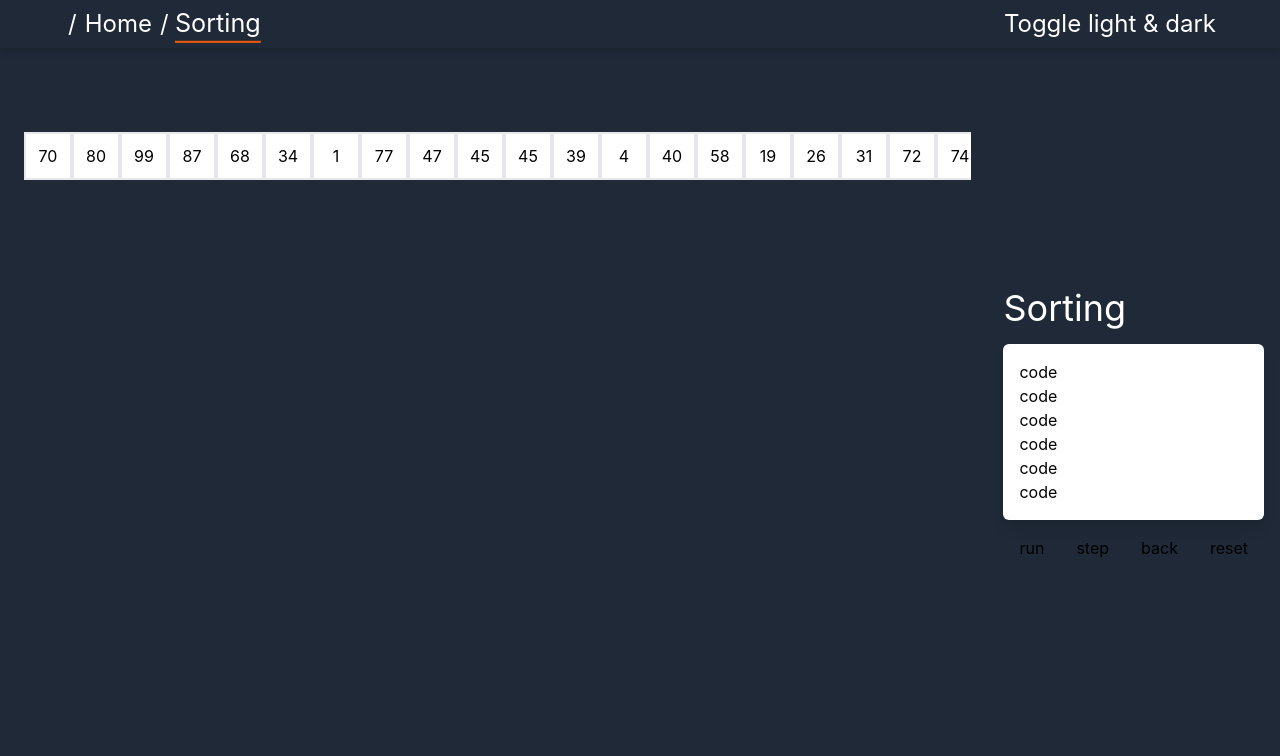
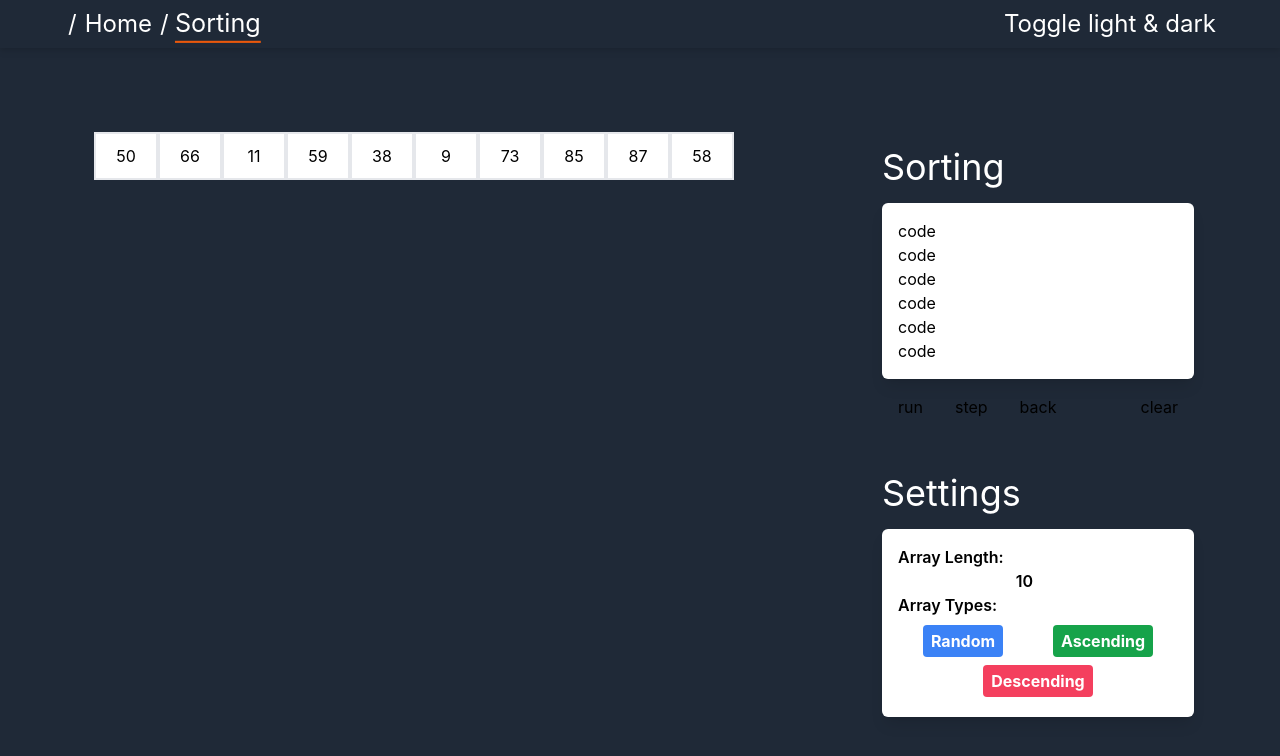
Before and after one commit to ManuelLerchner/algorithm-explorer, a React (Create React App) app: page /sorting/1 in a window 1280 px wide. Shown: the top 756 px of the page. Built offline with nearby package versions, Linux system fonts and the light colour scheme.

Commit message:
improve array sorting; add settings menu

```diff
--- a/src/pages/Algorithms/ArrayVisualization.tsx
+++ b/src/pages/Algorithms/ArrayVisualization.tsx
@@ -6,7 +6,6 @@ export function renderHistory(
   currentElementRef: React.RefObject<HTMLHeadingElement>,
   contentBox: (value: number, j: number) => JSX.Element
 ) {
-
   return (
     <>
       {steps
--- a/src/pages/Algorithms/SortingPage.tsx
+++ b/src/pages/Algorithms/SortingPage.tsx
@@ -1,34 +1,67 @@
 import { motion } from "framer-motion";
 import { useCallback, useEffect, useMemo, useRef, useState } from "react";
-import { useLocation, useParams } from "react-router-dom";
+import { useLocation } from "react-router-dom";
 import { bubbleSort } from "../../algorithms/sorting/BubbleSort";
 import { mapUrlToBreadcrumbs } from "../../components/BreadcrumbHelper";
 import { SortingStep } from "../../model/SortingStep";
 import { pageVariant } from "../transitionProperties";
 import { renderHistory, renderArray } from "./ArrayVisualization";
-import { scroller } from "react-scroll";
-var Scroll = require("react-scroll");
 
-const randomizeArray = () => {
-  const arrayLength = 30;
-  return Array.from({ length: arrayLength }, (v, i: number) =>
+/**
+ * Resets the start-array
+ * @param arrayOrder The ordering type of the new array
+ */
+function createArray(
+  arrayLength: number,
+  arrayOrder: "random" | "ascending" | "descending"
+) {
+  switch (arrayOrder) {
+    case "random":
+      return Array.from({ length: arrayLength }, (_) =>
         Math.floor(Math.random() * 100)
       );
-};
+    case "ascending":
+      return Array.from({ length: arrayLength }, (_, i: number) => i + 1);
+    case "descending":
+      return Array.from(
+        { length: arrayLength },
+        (_, i: number) => arrayLength - i
+      );
+  }
+}
 
 export default function SortingPage() {
   const location = useLocation();
   const breadcrumbs = mapUrlToBreadcrumbs(location.pathname);
   const algorithmName = breadcrumbs[breadcrumbs.length - 1].name;
 
-  function reset() {
-    setStartArray(randomizeArray());
+  const currentSortingElement = useRef<HTMLHeadingElement>(null);
+  const [arrayLength, setArrayLength] = useState(10);
+  const [startArray, setStartArray] = useState<number[]>([]);
+  const [history, setHistory] = useState<SortingStep[]>([]);
+  const [historyIndex, setHistoryIndex] = useState(0);
+  const [inAutoMode, setInAutoMode] = useState(false);
+
+  const stepIterator = useMemo(() => bubbleSort([...startArray]), [startArray]);
+
+  // Initializes the start-array using random ordering
+  useEffect(() => {
+    setStartArray(createArray(10, "random"));
+  }, []);
+
+  /**
+   * Resets the History-View
+   */
+  function resetHistory() {
     setHistory([]);
     setHistoryIndex(0);
+    setInAutoMode(false);
   }
-  const currentElementRef = useRef<HTMLHeadingElement>(null);
 
-  function performStep() {
+  /**
+   * Performs a single step of the Sorting-Calculation
+   */
+  const performStep = useCallback(() => {
     if (historyIndex >= history.length) {
       const step = stepIterator.next();
       if (step.done) {
@@ -37,38 +70,36 @@ export default function SortingPage() {
       setHistory([...history, step.value]);
     }
     setHistoryIndex(historyIndex + 1);
+  }, [history, historyIndex, stepIterator]);
 
-    setTimeout(() => {
-      currentElementRef.current?.scrollIntoView({
+  /**
+   * Goes back a step in the Sorting-Calculation
+   */
+  function undoStep() {
+    setHistoryIndex(historyIndex - 1);
+    setInAutoMode(false);
+  }
+
+  // Scrolls to the currently evaluated array element after a step
+  useEffect(() => {
+    currentSortingElement.current?.scrollIntoView({
       behavior: "smooth",
       block: "center",
       inline: "center",
     });
-    }, 5);
+  }, [historyIndex]);
+
+  // Runs the "performStep" loop when "auto-mode" is enabled
+  useEffect(() => {
+    if (inAutoMode) {
+      let timer = setTimeout(() => {
+        if (inAutoMode) {
+          performStep();
         }
-
-  function undoStep() {
-    setHistoryIndex(historyIndex - 1);
+      }, 1000);
+      return () => clearTimeout(timer);
     }
-
-  const [startArray, setStartArray] = useState(randomizeArray());
-  const [history, setHistory] = useState<SortingStep[]>([]);
-  const [historyIndex, setHistoryIndex] = useState(0);
-  const [inAutoMode, setInAutoMode] = useState(false);
-  const [autoInterval, setAutoInterval] = useState<NodeJS.Timer | null>(null);
-  const stepIterator = useMemo(() => bubbleSort([...startArray]), [startArray]);
-
-  useEffect(() => {
-    console.log(inAutoMode);
-    if (inAutoMode) {
-      const intervallId = setTimeout(() => {
-        performStep();
-      }, 1000);
-      setAutoInterval(intervallId);
-    } else {
-      clearTimeout(autoInterval ?? 0);
-    }
-  }, [inAutoMode, historyIndex]);
+  }, [inAutoMode, performStep]);
 
   return (
     <motion.div
@@ -78,9 +109,10 @@ export default function SortingPage() {
       animate="visible"
       exit="exit"
       id="container"
-      className="flex flex-col-reverse justify-around md:flex-row w-full h-[80vh] my-auto"
+      className="flex flex-col-reverse justify-around md:flex-row w-full h-[80vh] my-auto p-4"
     >
-      <div className="flex flex-col m-4 p-2 overflow-auto scroll-container">
+      {/* Array - Window */}
+      <div className="flex flex-col max-w-4xl  p-2 overflow-auto scroll-container  ">
         {/* Input Field */}
         {renderArray(startArray, (value: number, j: number) => (
           <input
@@ -102,7 +134,7 @@ export default function SortingPage() {
         {renderHistory(
           history,
           historyIndex,
-          currentElementRef,
+          currentSortingElement,
           (value: number) => (
             <div className="w-full h-full flex items-center justify-center">
               <span>{value}</span>
@@ -111,7 +143,9 @@ export default function SortingPage() {
         )}
       </div>
 
-      <div className="md:w-4/12 w-8/12 m-4 self-center ">
+      {/* Input Windows */}
+      <div className="flex flex-col justify-around w-3/12">
+        <div>
           <h1 className="dark:text-white text-2xl sm:text-4xl my-4 ">
             {algorithmName}
           </h1>
@@ -128,7 +162,10 @@ export default function SortingPage() {
 
           <div className="flex justify-between items-center">
             <div className="flex my-4">
-            <button className="mx-4" onClick={() => setInAutoMode(!inAutoMode)}>
+              <button
+                className="mx-4"
+                onClick={() => setInAutoMode(!inAutoMode)}
+              >
                 <h1>{inAutoMode ? "pause" : "run"}</h1>
               </button>
               <button className="mx-4" onClick={() => performStep()}>
@@ -139,9 +176,72 @@ export default function SortingPage() {
               </button>
             </div>
             <div className="flex my-4">
-            <button className="mx-4 " onClick={reset}>
-              <h1>reset</h1>
+              <button className="mx-4 " onClick={() => resetHistory()}>
+                <h1>clear</h1>
               </button>
+            </div>
+          </div>
+        </div>
+
+        <div>
+          <h1 className="dark:text-white text-2xl sm:text-4xl my-4 ">
+            Settings
+          </h1>
+          <div className="bg-white p-4 rounded-md shadow-lg flex flex-col font-semibold">
+            <span>
+              <label htmlFor="array-length" className=" mr-4">
+                Array Length:
+              </label>
+              <input
+                id="array-length"
+                type="number"
+                className=" h-full placeholder:text-black text-center"
+                value={arrayLength.toString()}
+                placeholder="0"
+                onChange={(e) => {
+                  var value = parseInt(e.target.value);
+                  if (value < 0) value = 0;
+                  if (value > 256) value = 256;
+                  setArrayLength(value);
+                  setStartArray(createArray(value, "random"));
+                  resetHistory();
+                }}
+              />
+            </span>
+            <span>
+              <label htmlFor="buttons" className="mr-4">
+                Array Types:
+              </label>
+              <div
+                id="buttons"
+                className="flex flex-wrap justify-around items-center mt-1 "
+              >
+                <button
+                  className=" bg-blue-500 hover:bg-blue-700 text-white font-bold m-1 py-1 px-2 rounded"
+                  onClick={() => {
+                    setStartArray(createArray(arrayLength, "random"));
+                  }}
+                >
+                  Random
+                </button>
+                <button
+                  className=" bg-green-600 hover:bg-green-700 text-white font-bold m-1 py-1 px-2 rounded"
+                  onClick={() => {
+                    setStartArray(createArray(arrayLength, "ascending"));
+                  }}
+                >
+                  Ascending
+                </button>
+                <button
+                  className=" bg-rose-500 hover:bg-rose-600 text-white font-bold m-1 py-1 px-2 rounded"
+                  onClick={() => {
+                    setStartArray(createArray(arrayLength, "descending"));
+                  }}
+                >
+                  Descending
+                </button>
+              </div>
+            </span>
           </div>
         </div>
       </div>
```
Lines whose indentation alone changed are shown as unchanged.
